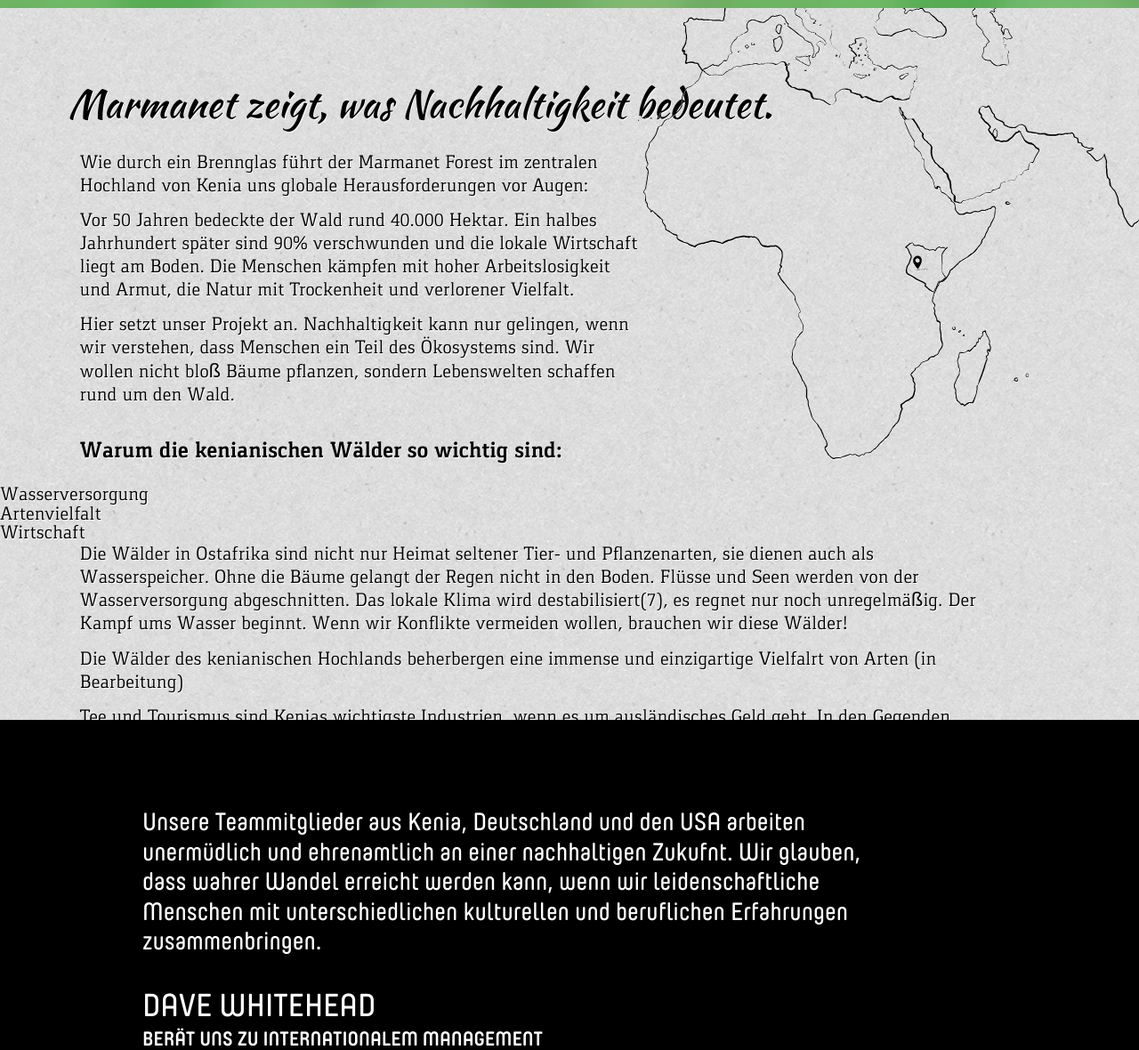
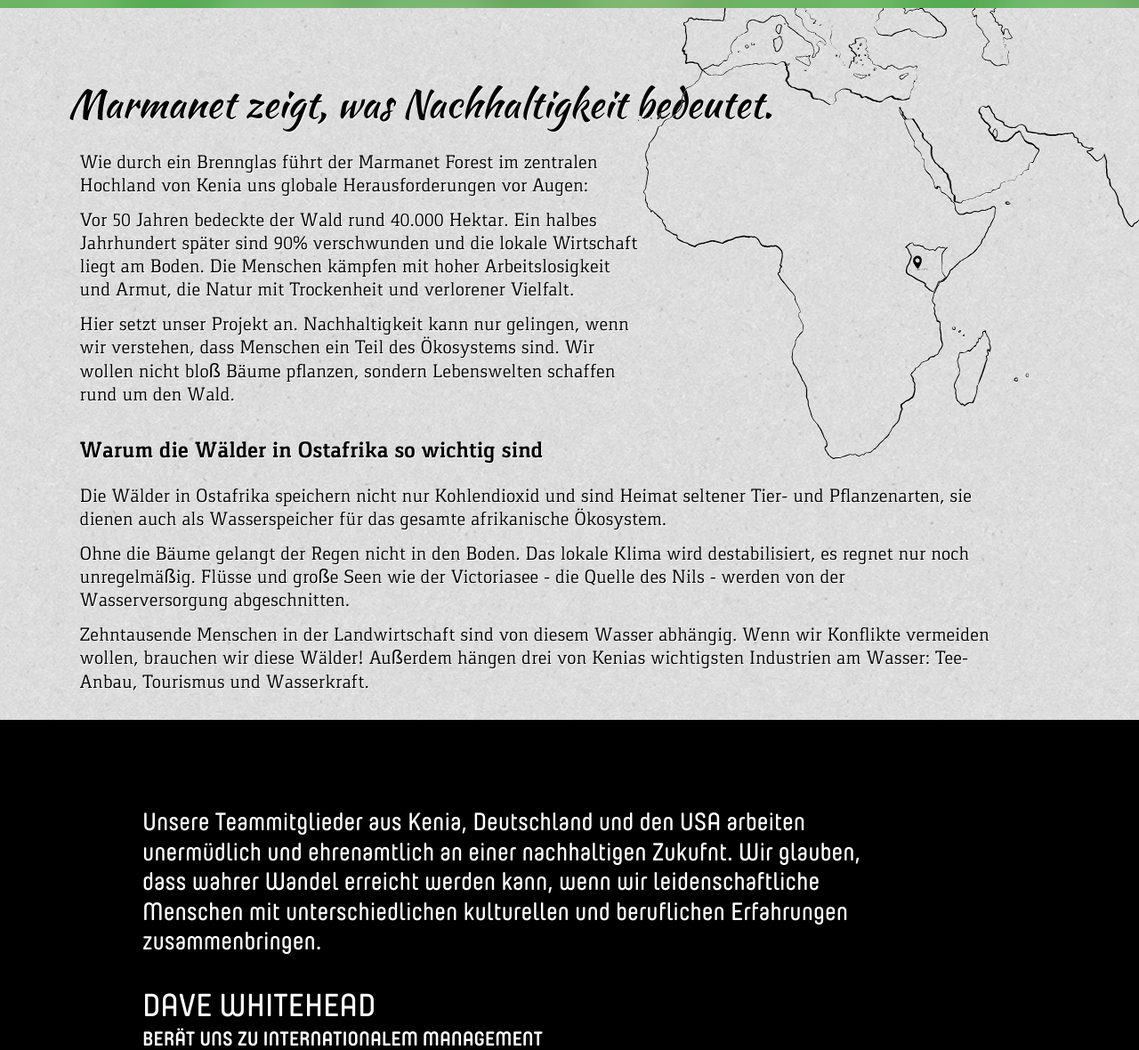
Before and after one commit to KijaniNGO/kijani.co, a PHP site: page /index_de.html in a window 1280 px wide. Shown: the part 1591-2771 px from the top of the page at 89% size. Run offline with PHP 8.4, Linux system fonts and the light colour scheme.

Commit message:
fix for svg problem

```diff
--- a/css/_home.sass
+++ b/css/_home.sass
@@ -49,7 +49,7 @@
 			position: relative
 			left: 100%
 			margin-left: -200%
-			width: 2500px
+			height: 40vh
 	.slogan
 		height: 31vh
 		width: 100%
--- a/css/styles.sass
+++ b/css/styles.sass
@@ -81,8 +81,6 @@
 		font-weight: 500
 		font-size: 2em
 
-
-
 #background
 	background: $green url(../img/pattern/greenbokeh.jpg) repeat
 	background-size: 55em
--- a/index.html
+++ b/index.html
@@ -23,8 +23,8 @@
 			<h2>Grow <span class="unit">100ha</span> of African Forest ...</h2>
 		</div>
 		<div class="livingroom-container">
-			<img src="img/sketch/livingroom.svg" id="livingroom">
-			<!-- <object id="livingroom" data="img/sketch/livingroom.svg" type="image/svg+xml" ></object> -->
+			<!-- <img src="img/sketch/livingroom.svg" id="livingroom"> -->
+			<object id="livingroom" data="img/sketch/livingroom.svg" type="image/svg+xml" ></object>
 		</div>
 		<div class="slogan paper">
 			<h1>... right in your living room</h1>
@@ -207,7 +207,7 @@
 		<div class="text">
 			<h1>Become a part of developing sustainable forests in Kenya.</h1>
 			<p>We need your help now to move on. We want to start planting trees on the 100 ha in October of 2014. To prepare these young trees in time we need to set up a tree nursery now. The community and the local forest officer are ready to help us and our team cannot wait to see the first fruits of all our preparation on location in Marmanet. Establishing the tree nursery and keeping it going for the first three months requires €2250.</p>
-			<p>The money will allow us to purchase seeds, employ people from the local community in the nursery and to set up the tree nursery itself. We also need money for transportation and accommodation in Marmanet area, to enable our Kenyan team members to continue their voluntary work.</p>
+			<p>The money will allow us to purchase seeds, employ people from the local community in the nursery and to set up the tree nursery itself. We also need money for transportation and accommodation in Marmanet area, to enable our Kenyan team members to continue their voluntary work and conduct a first baseline survey.</p>
 			<p>Soon we plan to be able to offer each supporter of Kijani their personal Kenyan tree sapling, with shipping throughout Europe. At this point however we cannot offer you a such a personal token of your contribution just yet. Since the trees we selected are indigenous to Kenya we are still testing how well they grow in European living rooms.</p>
 			<p>We are happy to receive all kinds of support. <a href="mailto:contact@kijani.co">Email us with suggestions or comments</a>, <a href="donate">donate</a>, <a href="https://facebook.com/kijani.ngo">like us on facebook</a> or tell your friends about our project. The easiest way to stay up to date on our progress is to <a href="http://blog.kijani.co">follow our blog</a> or <a href="newsletter">subscribe to our newsletter</a>.</p>
 		</div>
--- a/index_de.html
+++ b/index_de.html
@@ -86,23 +86,12 @@
 			<p>Vor 50 Jahren bedeckte der Wald rund 40.000 Hektar. Ein halbes Jahrhundert später sind 90% verschwunden und die lokale Wirtschaft liegt am Boden. Die Menschen kämpfen mit hoher Arbeitslosigkeit und Armut, die Natur mit Trockenheit und verlorener Vielfalt.</p>
 			<p>Hier setzt unser Projekt an. Nachhaltigkeit kann nur gelingen, wenn wir verstehen, dass Menschen ein Teil des Ökosystems sind. Wir wollen nicht bloß Bäume pflanzen, sondern Lebenswelten schaffen rund um den Wald. </p>
 		</div>
-		<div class="reasons" id="reasons">
-			<h2>Warum die kenianischen Wälder so wichtig sind:</h2>
-			<div class="tabs">
-				<ul id="reason-tabs">
-					<li id="waterprovision" class="focus">Wasserversorgung</li>
-					<li id="biodiversity">Artenvielfalt</li>
-					<li id="livelihood">Wirtschaft</li>
-				</ul>
-			</div>
-			<article id="waterprovision-text" class="selected">
-				<p>Die Wälder in Ostafrika sind nicht nur Heimat seltener Tier- und Pflanzenarten, sie dienen auch als Wasserspeicher. Ohne die Bäume gelangt der Regen nicht in den Boden. Flüsse und Seen werden von der Wasserversorgung abgeschnitten. Das lokale Klima wird destabilisiert(7), es regnet nur noch unregelmäßig. Der Kampf ums Wasser beginnt. Wenn wir Konflikte vermeiden wollen, brauchen wir diese Wälder!</p>
-			</article>
-			<article id="biodiversity-text">
-				<p>Die Wälder des kenianischen Hochlands beherbergen eine immense und einzigartige Vielfalrt von Arten (in Bearbeitung)</p>
-			</article>
-			<article id="livelihood-text">
-				<p>Tee und Tourismus sind Kenias wichtigste Industrien, wenn es um ausländisches Geld geht. In den Gegenden rund um Hochland-Wälder finden sich die idalen Anbaubedingungen für Tee. Die Tourismusbranche ist auf Wasserversorgung für Kenias reiche Tier- und Pflanzenwelt in den Wäldern, Nationalparks und Reservaten angewiesen. Wasserkraft, die Quelle für rund 50% von Kenias Strom, hängt direkt an großen Flüssen wie dem Tana River.</p>
+        <div class="reasons" id="reasons">
+			<h2>Warum die Wälder in Ostafrika so wichtig sind</h2>
+			<article>
+				<p>Die Wälder in Ostafrika speichern nicht nur Kohlendioxid und sind Heimat seltener Tier- und Pflanzenarten, sie dienen auch als Wasserspeicher für das gesamte afrikanische Ökosystem.</p>
+				<p>Ohne die Bäume gelangt der Regen nicht in den Boden. Das lokale Klima wird destabilisiert, es regnet nur noch unregelmäßig. Flüsse und große Seen wie der Victoriasee - die Quelle des Nils - werden von der Wasserversorgung abgeschnitten.</p>
+				<p>Zehntausende Menschen in der Landwirtschaft sind von diesem Wasser abhängig. Wenn wir Konflikte vermeiden wollen, brauchen wir diese Wälder! Außerdem hängen drei von Kenias wichtigsten Industrien am Wasser: Tee-Anbau, Tourismus und Wasserkraft.</p>
 			</article>
 		</div>
 	</section>
@@ -215,9 +204,9 @@
 		</div>
 		<div class="text">
 			<h1>Führe die Wälder von Kenia in eine nachhaltige Zukunft</h1>
-			<p>Damit unser Projekt weitergehen kann, brauchen wir deine Hilfe. Die Community und die lokalen Forstbeamten sind bereit uns beim Aufbau der ersten Baumschule in Marmanet zu helfen. Es ist wichtig, dass wir damit während der Regenzeit im Mai beginnen. Um dieses Ziel zu erreichen, müssen wir in den nächsten zwei Monaten mindestens €2130 auftreiben.</p>
+			<p>Damit unser Projekt weitergehen kann, brauchen wir deine Hilfe. Im Oktober 2014 wollen wir mit der Aufforstung beginnen. Damit die jungen Bäume rechtzeitig bereit sind, müssen wir jetzt während der Regenzeit dringend eine Baumschule eröffnen. Um dieses Ziel zu erreichen und due Baumschule drei Monate lang zu führen, benötigen wir €2250.</p>
 			<p>Das Geld wird verwendet um Samen zu kaufen, die Baumschule zu eröffnen, Menschen aus der Community dort einzustellen und unseren kenianischen Terammitgliedern zu ermöglichen, ihre freiwillige Arbeit fortzusetzen, indem wir ihnen Transport und Unterkunft zahlen.</p>
-			<p>Wir haben  begonnen, die ersten kenianischen Zimmerpflanzen in Deutschland heranzuziehen. Mit der richtigen Technik werden daraus Zwergbäume (Bonsais) für deutsche Wohnzimmer.<br>Wenn du uns jetzt unterstützt, kannst du bald deinem eigenen kenianischen<br>Baum zusehen, wie er im Gleichschritt mit den Wäldern von Marmanet<br>wächst.</p>
+			<p>Wir haben  begonnen, die ersten kenianischen Zimmerpflanzen in Deutschland heranzuziehen. Mit der richtigen Technik werden daraus Zwergbäume (Bonsai), die wir als Dankeschön verschicken wollen.<br>Leider können wir dir heute für deine Unterstützung noch keinen solchen Baum anbieten, weil wir selbst noch testen müssen, wie die kenianischen Bäume mit dem Klima in europäischen Wohnzimmern zurechtkommen.</p>
 			<p>Wir freuen uns, mit dir in Kontakt zu kommen. Schick uns Fragen, Anmerkungen und Ermutigungen via <a href="mailto:contact@kijani.co">E-Mail</a>, <a href="https://twitter.com/KijaniNGO">Twitter</a>, oder <a href="https://facebook.com/kijani.ngo">Facebook</a>. Auf unserem <a href="http://blog.kijani.co">Blog</a> und in unserem Newsletter berichten wir regelmäßig über Fortschritte.</p>
 		</div>
 		<div class="button-container">
```
Also changed, not shown: css/styles.css, img/sketch/livingroom.svg.
